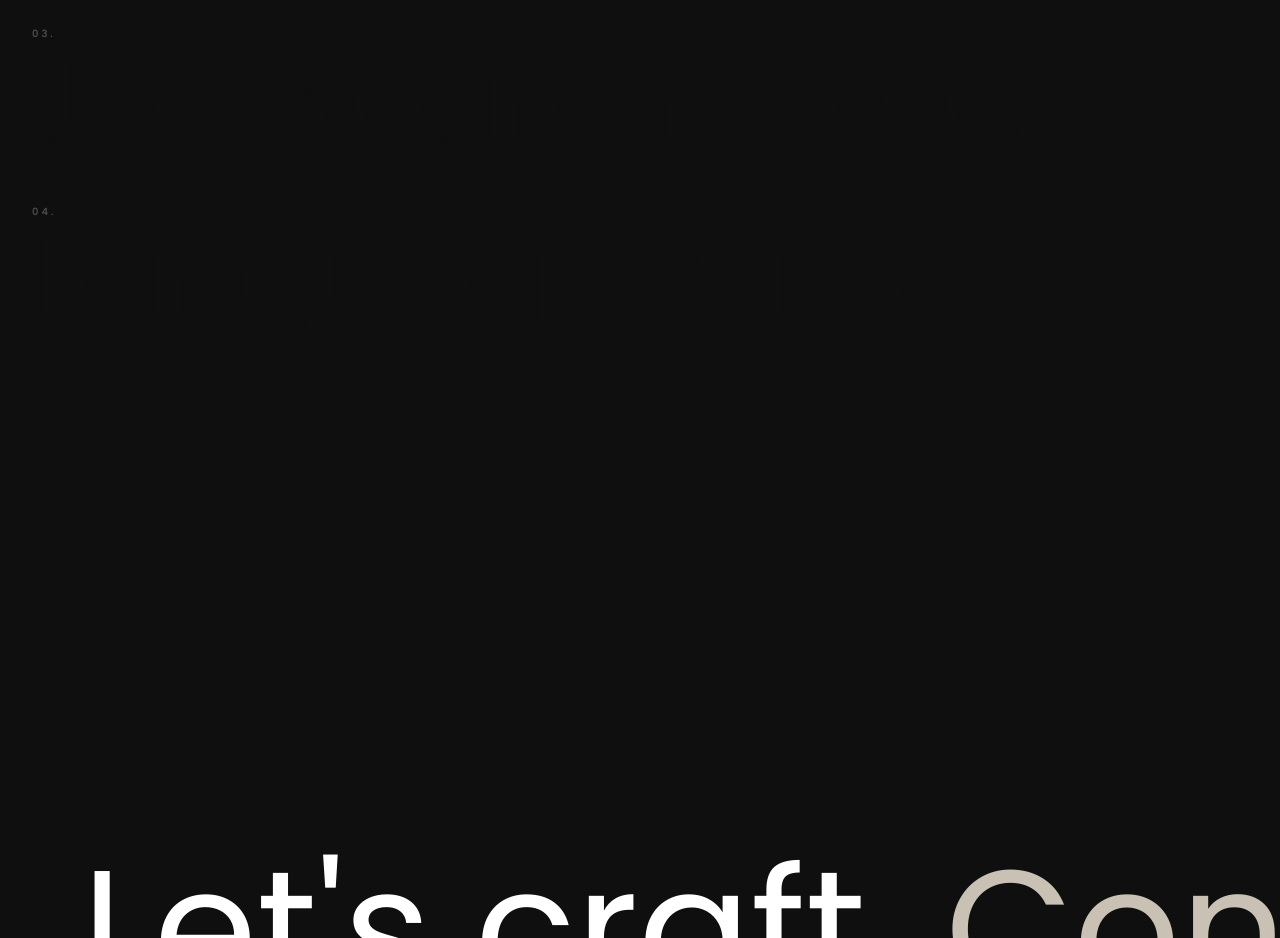
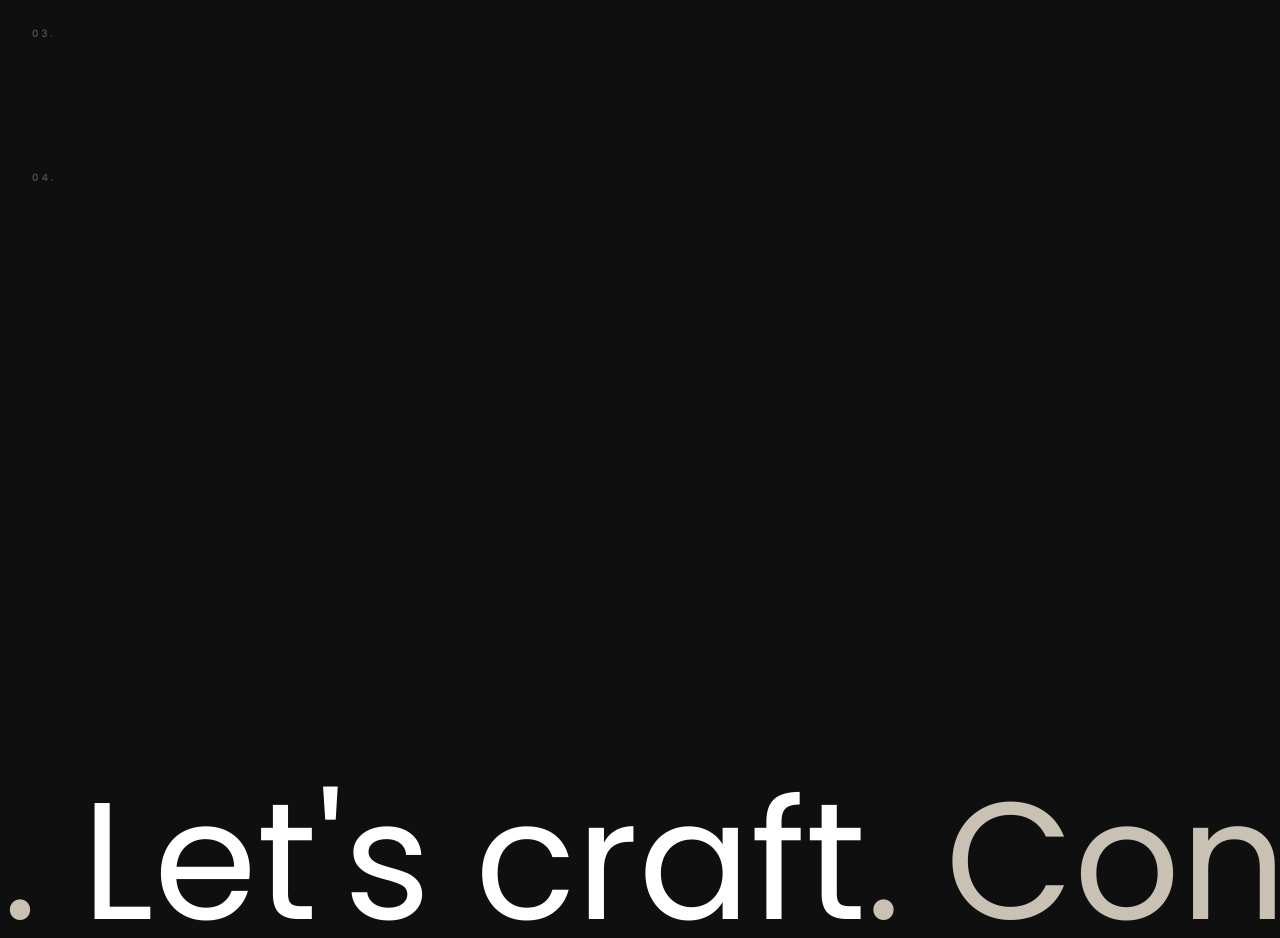
Before and after one commit to daveanthonyc/Portfolio-Site, a React (Vite) app: page / in a window 1280 px wide. Shown: the part 2860-3798 px from the top of the page. Built offline with nearby package versions, Linux system fonts and the light colour scheme.

Commit message:
Fix: Project div margins

```diff
--- a/src/App.tsx
+++ b/src/App.tsx
@@ -352,7 +352,7 @@ function App() {
                 />
               </a>
 
-              <div className="portfolio-block-1" onMouseEnter={() => setPortfolioImg("admin")}>
+              <div className="portfolio-block-1 important" onMouseEnter={() => setPortfolioImg("admin")}>
                 <p className='small-txt-font'>04.</p>
                 <motion.h2 className='heading-txt'
                   animate={{
--- a/src/css/styles.css
+++ b/src/css/styles.css
@@ -508,11 +508,16 @@
 
   .portfolio-soon {
     position: absolute;
+    padding-left: 5px;
     right: 5vw;
     bottom: -1vw;
     width: 20vw;
     z-index: 2;
     background-color: #f9dd90;
+  }
+
+  .important {
+      margin-block: -34px !important;
   }
 
   .section-projects {
```
